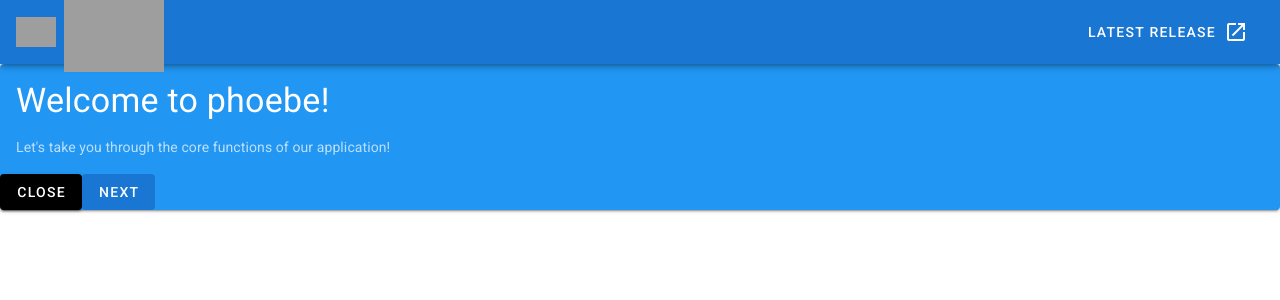
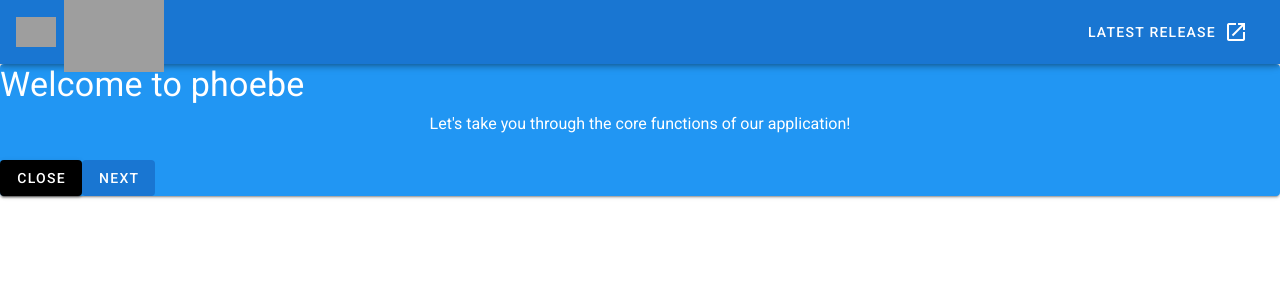
Before and after one commit to paullaster/inappguide, a Vue app: page / in a window 1280 px wide. Shown: the top 300 px of the page. Built offline with nearby package versions, Linux system fonts and the light colour scheme; grey boxes are pictures that could not be loaded.

Commit message:
add files

```diff
--- a/src/components/GuideCard.vue
+++ b/src/components/GuideCard.vue
@@ -1,12 +1,12 @@
 <template>
     <v-container fluid class="pa-0">
         <v-card dark color="blue">
-                <v-card-title class="text-h4">
+                <h2 class="text-h4">
                     {{ greeting }}
-                </v-card-title>
-                <v-card-text>
+                </h2>
+                <p class="pa-2 d-flex justify-center">
                     {{ info }}
-                </v-card-text>
+                </p>
                 <v-btn class="black white--text">
                     close
                 </v-btn>
@@ -24,7 +24,7 @@ export default {
     name: 'GuideCard',
     data: function () {
         return {
-            greeting: "Welcome to phoebe!",
+            greeting: "Welcome to phoebe",
             info: "Let's take you through the core functions of our application!"
         }
     }
```
